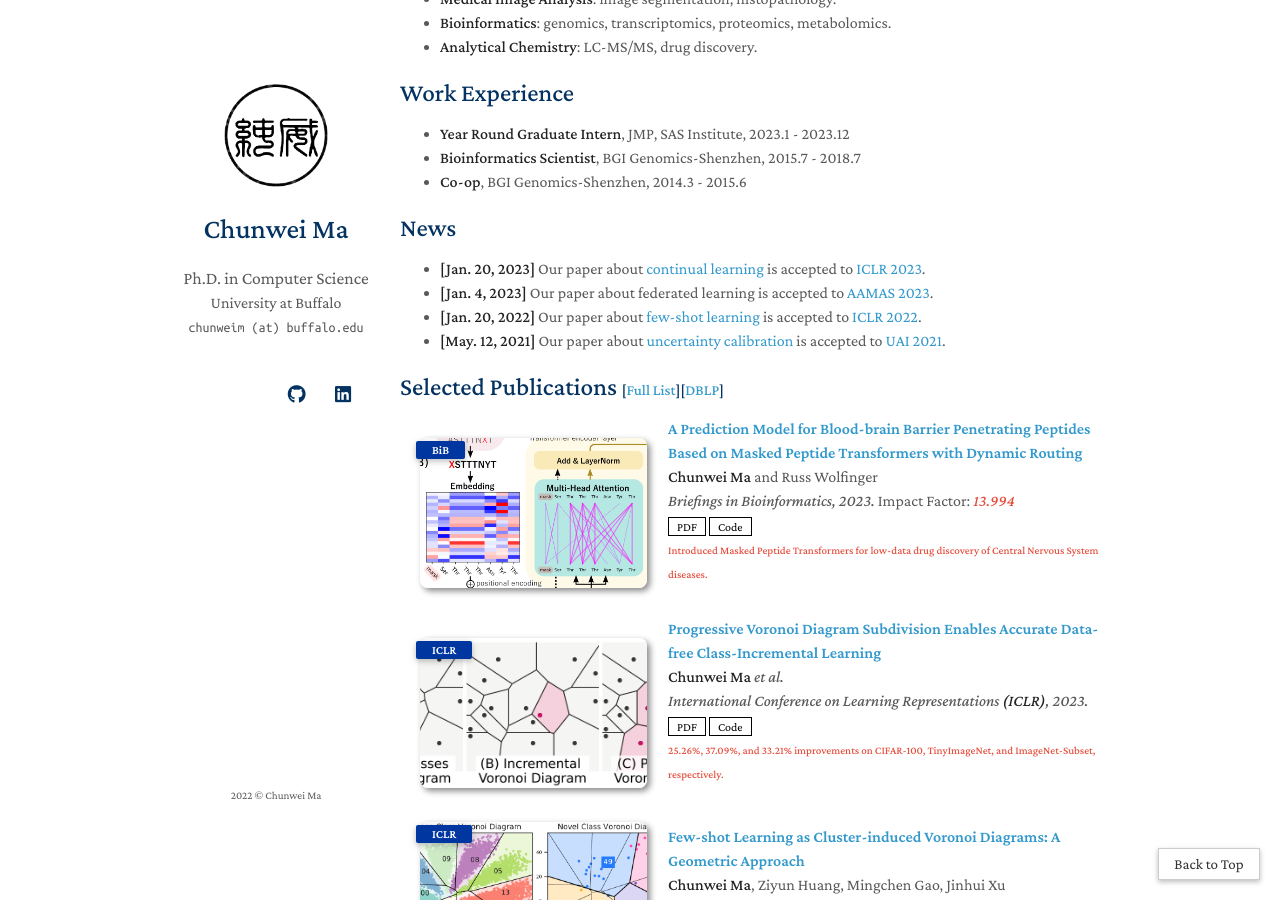
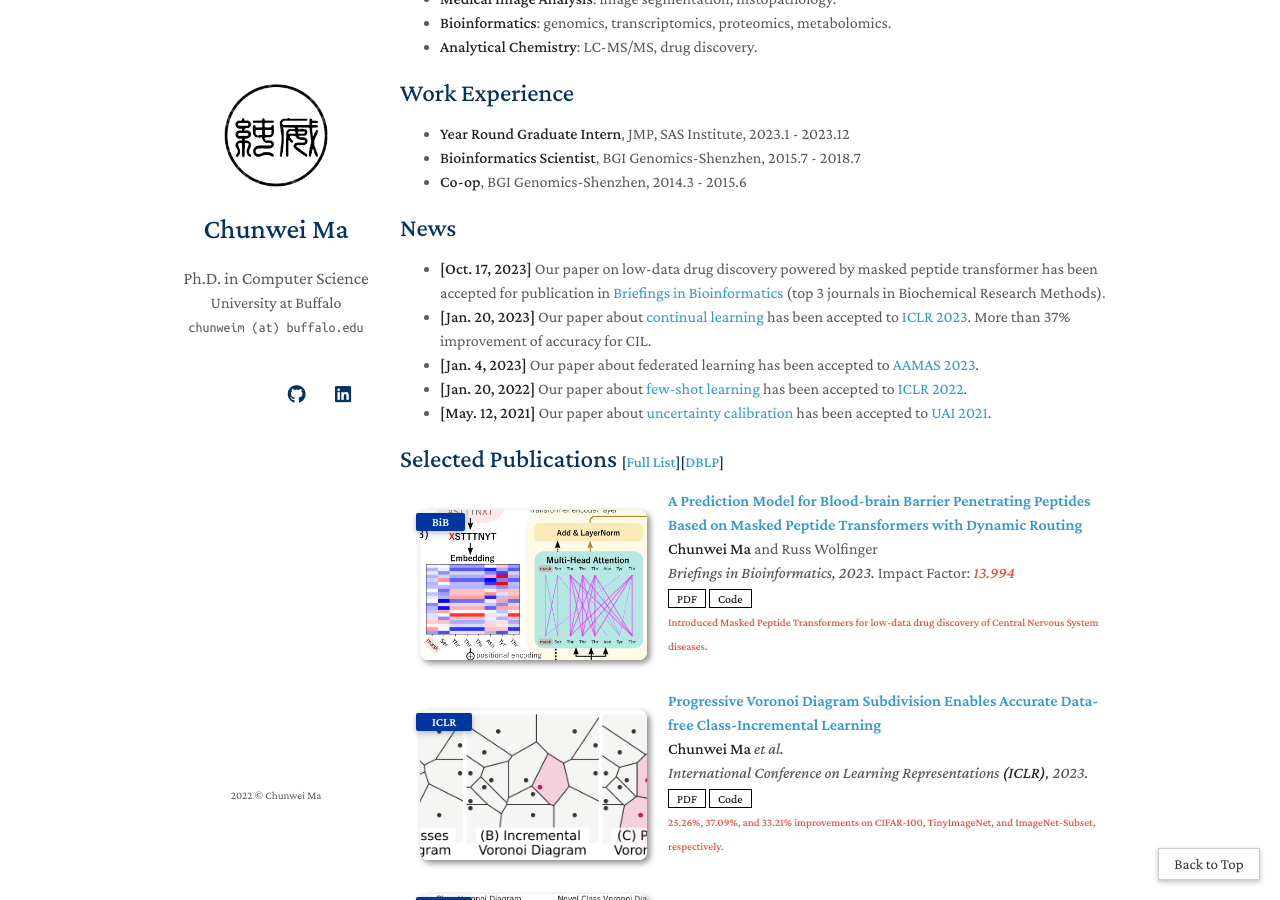
Before and after one commit to MaChunwei/MaChunwei.github.io, a Jekyll site: the page built from index.md, in a window 1280 px wide and 900 px high, scrolled down 304 px. Built offline with Jekyll 4.4.1, drawn with Linux system fonts in a browser that asks for light colours; nearby versions of some CDN libraries; a style sheet for code colours, icons or effects is not loaded; our own code applies the rules of GitHub Pages for plain Markdown files.

Commit message:
Update index.md

```diff
--- a/index.md
+++ b/index.md
@@ -29,10 +29,11 @@ My research interest is **deep learning** powered by (high dimensional) **comput
 
 ## News
 
-- **[Jan. 20, 2023]** Our paper about [continual learning](https://openreview.net/forum?id=zJXg_Wmob03) is accepted to [ICLR 2023](https://iclr.cc/Conferences/2023).
-- **[Jan. 4, 2023]** Our paper about federated learning is accepted to [AAMAS 2023](https://aamas2023.soton.ac.uk/program/accepted-papers/).
-- **[Jan. 20, 2022]** Our paper about [few-shot learning](https://openreview.net/forum?id=6kCiVaoQdx9) is accepted to [ICLR 2022](https://iclr.cc/Conferences/2022).
-- **[May. 12, 2021]** Our paper about [uncertainty calibration](https://proceedings.mlr.press/v161/ma21a.html) is accepted to [UAI 2021](https://www.auai.org/uai2021/accepted_papers).
+- **[Oct. 17, 2023]** Our paper on low-data drug discovery powered by masked peptide transformer has been accepted for publication in [Briefings in Bioinformatics](https://academic.oup.com/bib) (top 3 journals in Biochemical Research Methods).
+- **[Jan. 20, 2023]** Our paper about [continual learning](https://openreview.net/forum?id=zJXg_Wmob03) has been accepted to [ICLR 2023](https://iclr.cc/Conferences/2023). More than 37% improvement of accuracy for CIL.
+- **[Jan. 4, 2023]** Our paper about federated learning has been accepted to [AAMAS 2023](https://aamas2023.soton.ac.uk/program/accepted-papers/).
+- **[Jan. 20, 2022]** Our paper about [few-shot learning](https://openreview.net/forum?id=6kCiVaoQdx9) has been accepted to [ICLR 2022](https://iclr.cc/Conferences/2022).
+- **[May. 12, 2021]** Our paper about [uncertainty calibration](https://proceedings.mlr.press/v161/ma21a.html) has been accepted to [UAI 2021](https://www.auai.org/uai2021/accepted_papers).
 
 <h2 id="publications" style="margin: 2px 0px -15px;">Selected Publications <temp style="font-size:15px;">[</temp><a href="https://scholar.google.com/citations?user=4NOrXN8AAAAJ&hl=en" target="_blank" style="font-size:15px;">Full List</a><temp style="font-size:15px;">]</temp><temp style="font-size:15px;">[</temp><a href="https://dblp.org/pid/195/7742.html" target="_blank" style="font-size:15px;">DBLP</a><temp style="font-size:15px;">]</temp></h2>
 
```
